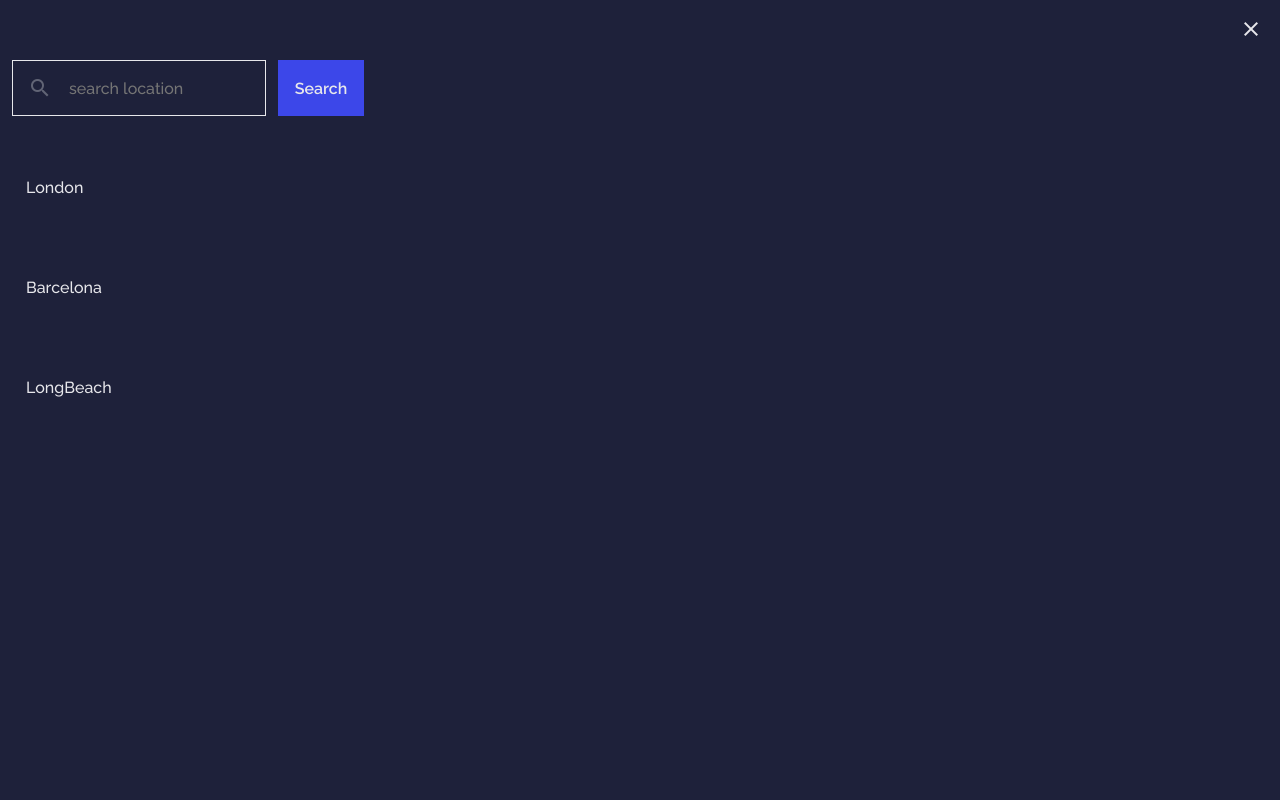
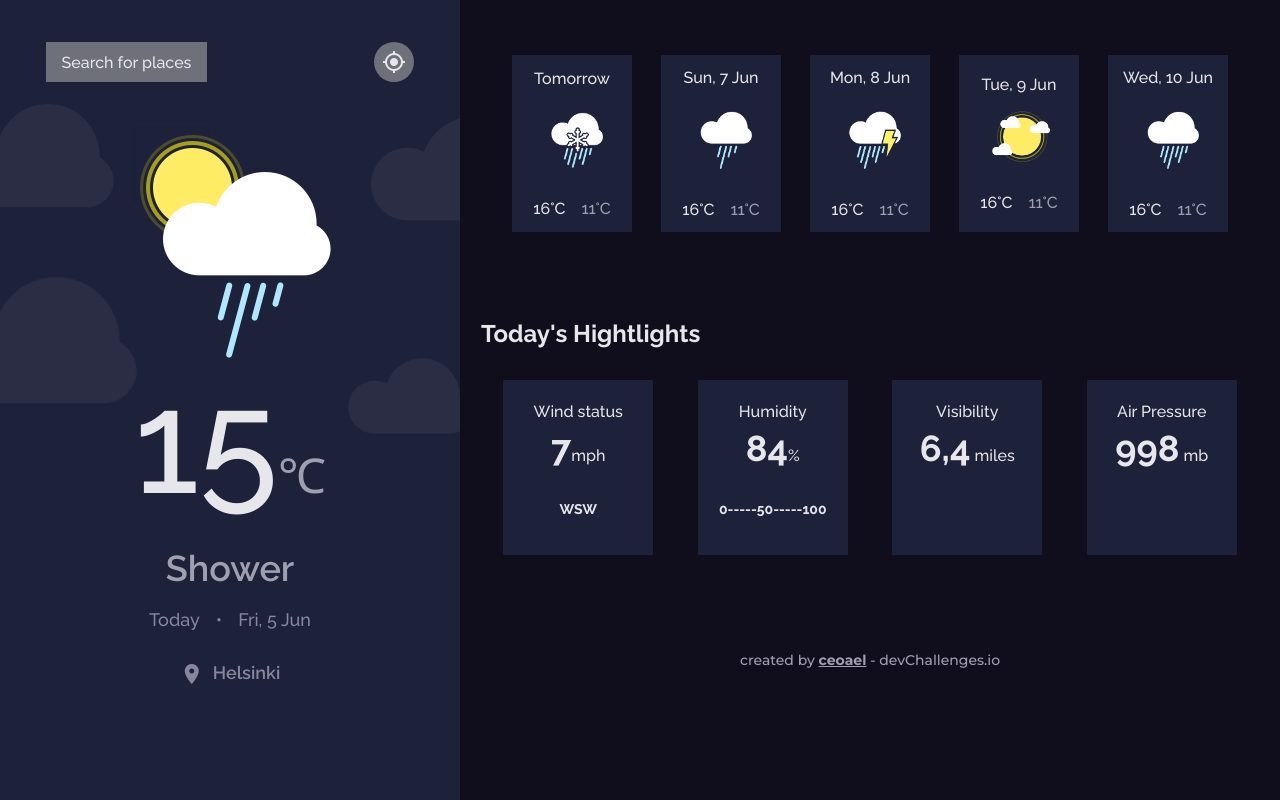
Before and after one commit to Ceoael/weather-app-vue, a Vue app: page / in a window 1280 px wide. Shown: the top 800 px of the page. Built offline with nearby package versions, Linux system fonts and the light colour scheme.

Commit message:
Finished elemental styles

```diff
--- a/public/index.html
+++ b/public/index.html
@@ -7,7 +7,7 @@
     <link rel="icon" href="<%= BASE_URL %>favicon.ico">
 
     <link rel="preconnect" href="https://fonts.gstatic.com">
-    <link href="https://fonts.googleapis.com/css2?family=Montserrat:wght@500;700&family=Raleway:wght@500;600;700&display=swap" rel="stylesheet">
+    <link href="https://fonts.googleapis.com/css2?family=Montserrat:wght@500;700&family=Raleway:wght@100;500;600;700&display=swap" rel="stylesheet">
     <link href="https://fonts.googleapis.com/icon?family=Material+Icons" rel="stylesheet">
     <title><%= htmlWebpackPlugin.options.title %></title>
   </head>
--- a/src/App.vue
+++ b/src/App.vue
@@ -1,5 +1,5 @@
 <template>
-  <main>
+  <main class="weather-app">
     <navigation />
     <today-weather-wrapper />
     <general-weather-info />
@@ -31,4 +31,9 @@ export default {
   body {
     background: #100E1D;
   }
+  @media (min-width: 1024px) {
+    .weather-app {
+      display: flex;
+    }
+  }
 </style>
--- a/src/components/GeneralWeatherInfo/GeneralWeatherInfo.vue
+++ b/src/components/GeneralWeatherInfo/GeneralWeatherInfo.vue
@@ -21,6 +21,7 @@ export default {
 
 <style scoped>
 .generalWeatherInfo {
+    width: 100%;
     min-height: 100vh;
     padding-bottom: 24px;
 
@@ -41,4 +42,10 @@ export default {
     color: #A09FB1;
     font-weight: 700;
 }
+
+@media (min-width: 1024px) {
+    .generalWeatherInfo {
+        padding-bottom: 5px;
+    }
+}
 </style>
--- a/src/components/GeneralWeatherInfo/NextDaysForecast/NextDaysForecast.vue
+++ b/src/components/GeneralWeatherInfo/NextDaysForecast/NextDaysForecast.vue
@@ -47,6 +47,16 @@ export default {
 
     width: 100%;
 
-    padding: 55px 52px;
+    padding: 55px 15px;
+}
+@media (min-width: 320px) {
+    .nextDaysForecast {
+        padding: 55px 25px;
+    }
+}
+@media (min-width: 340px) {
+    .nextDaysForecast {
+        padding: 55px 52px;
+    }
 }
 </style>
--- a/src/components/GeneralWeatherInfo/WeatherParameters/WeatherParameter/WeatherParameter.vue
+++ b/src/components/GeneralWeatherInfo/WeatherParameters/WeatherParameter/WeatherParameter.vue
@@ -65,4 +65,25 @@ export default {
     font-style: normal;
     font-weight: 700;
 }
+@media (min-width: 1024px){
+    .weatherParameter {
+        width: 150px;
+    }
+
+    .weatherParameter__value {
+        font-size: 36px;
+    }
+    .weatherParameter__value--unit {
+        font-size: 16px;
+    }
+    .weatherParameter__additionalData {
+        font-size: 14px;
+
+    }
+}
+/* @media (min-width: 1200px){
+    .weatherParameter {
+        width: 250px;
+    }
+} */
 </style>
--- a/src/components/GeneralWeatherInfo/WeatherParameters/WeatherParameters.vue
+++ b/src/components/GeneralWeatherInfo/WeatherParameters/WeatherParameters.vue
@@ -8,7 +8,7 @@
         <weather-parameter
             name="Humidity"
             value="84"
-            unit="%"> 0-------------50-------------100 </weather-parameter>
+            unit="%"> 0-----50-----100 </weather-parameter>
         <weather-parameter
             name="Visibility"
             value="6,4"
@@ -40,9 +40,20 @@ export default {
     padding: 0 21px;
 }
 .WeatherParameters__header {
+    width: 100%;
+
     font-family: 'Raleway', sans-serif;
     font-weight: 700;
     font-style: normal;
     font-size: 24px;
 }
+
+@media (min-width: 1024px){
+
+    .WeatherParameters {
+        flex-direction: row;
+        flex-wrap: wrap;
+        justify-content: space-around;
+    }
+}
 </style>
--- a/src/components/Navigation/Navigation.vue
+++ b/src/components/Navigation/Navigation.vue
@@ -35,11 +35,19 @@ export default {
 
 <style scoped>
 .navigation {
+    position: fixed;
+    top: 0;
+    left:0;
+
     height: 100vh;
     padding: 12px;
 
     color: #E7E7EB;
     background-color: #1E213A;
+
+    z-index: 1;
+
+    display: none;
 }
 .navigation__close {
     display: flex;
@@ -65,21 +73,28 @@ export default {
 }
 .searchBar {
     display: flex;
+    justify-content: space-between;
+
     margin-top: 14px;
     margin-bottom: 38px;
 }
 .searchBar__searchBox {
+    flex-grow: 1;
+
     display: flex;
-    padding: 15px;
+    padding: 15px 10px;
     margin-right: 12px;
     border: 1px solid #E7E7EB;
 }
 .searchBar__icon {
     color: #616475;
-    margin-right: 17px;
+    margin-right: 5px;
 }
 .searchBar__input {
+    display: block;
     background: transparent;
+
+    width: 100%;
 
     font-family: 'Raleway', sans-serif;
     font-weight: 500;
@@ -90,6 +105,7 @@ export default {
     border: none;
     outline: none;
 }
+
 .searchBar__button {
     width: 86px;
 
@@ -101,6 +117,11 @@ export default {
     color: #E7E7EB;
 
     border: none;
+    transition: .3s all ease-in-out;
+}
+.searchBar__button:hover,
+.searchBar__button:active {
+    background: #4e72eb;
 }
 .place {
     display: flex;
@@ -135,4 +156,19 @@ export default {
 .place:hover .place__icon {
     opacity: 1;
 }
+
+@media (min-width: 281px) {
+    .searchBar__searchBox {
+        padding: 15px;
+    }
+    .searchBar__icon {
+        margin-right: 17px;
+    }
+}
+
+@media (min-width: 1024px) {
+    .navigation {
+        width: 460px;
+    }
+}
 </style>
--- a/src/components/TodayWeather/TodayWeather.vue
+++ b/src/components/TodayWeather/TodayWeather.vue
@@ -73,24 +73,16 @@ export default {
 .todayWeather__temperature {
     margin-top: 40px;
 
-    /* height: 169px;
-    width: 192px; */
-
     font-family: 'Raleway', sans-serif;
     font-weight: 500;
     font-size: 144px;
     color: #E7E7EB;
-
-    /* line-height: 169px; */
-
-
-
 }
 .todayWeather__degree {
 
-    font-size: 45px;
+    font-size: 48px;
     color: #A09FB1;
-    font-weight: 600;
+    font-weight: 100;
 
 }
 .todayWeather__description {
@@ -118,7 +110,6 @@ export default {
     display: flex;
 
     margin-top: 32px;
-    margin-bottom: 100px;  /* ? */
     font-family: 'Raleway', sans-serif;
     font-weight: 600;
     font-size: 18px;
@@ -129,4 +120,39 @@ export default {
 .todayWeather__placeIcon {
     margin-right: 9px;
 }
+
+@media (min-width: 1024px){
+    .todayWeatherWrapper {
+        max-width: 460px;
+    }
+    .todayWeatherWrapper::before {
+        width: 650px;
+        height: 376px;
+    }
+    .todayWeather__image {
+        margin-top: 109px;
+        width: 202px;
+        height: 234px;
+    }
+    .todayWeather__temperature {
+        margin-top: 67px;
+    }
+    .todayWeather__description,
+    .todayWeather__date {
+        margin-top: 87px;
+    }
+}
+
+@media (min-width: 1200px){
+    .todayWeather__image {
+        margin-top: 0px;
+    }
+    .todayWeather__temperature {
+        margin-top: 0;
+    }
+    .todayWeather__description,
+    .todayWeather__date {
+        margin-top: 20px;
+    }
+}
 </style>
--- a/src/components/TodayWeather/Toolbar/Toolbar.vue
+++ b/src/components/TodayWeather/Toolbar/Toolbar.vue
@@ -37,20 +37,35 @@ export default {
     color: #E7E7EB;
 
     border: none;
+    transition: .3s all ease-in-out;
+    cursor: pointer;
 }
+
 .toolbar__circleButton {
-    position: relative;
+    display: flex;
+    justify-content: center;
+    align-items:center;
 
     width: 40px;
     height: 40px;
 
     background: #6E707A;
-    /* background: rgba(110, 112, 122, 0,3); */
+    font-size: 22px;
 
+    color: #E7E7EB;
     border: none;
     border-radius: 50%;
+    transition: .3s all ease-in-out;
+    cursor: pointer;
 }
-.toolbar__locationIcon {
+.toolbar__circleButton:hover,
+.toolbar__circleButton:active,
+.toolbar__searchButton:hover,
+.toolbar__searchButton:active {
+    background: #494a51;
+    color: #b2b2be;
+}
+  /* .toolbar__locationIcon {
     position: absolute;
     top: 50%;
     left: 50%;
@@ -59,7 +74,11 @@ export default {
     width: 22px;
     height: 22px;
     font-size: 22px;
+}  */
 
-    color: #E7E7EB;
+@media (min-width: 1024px){
+    .toolbar {
+        padding: 42px 46px;
+    }
 }
 </style>
```
